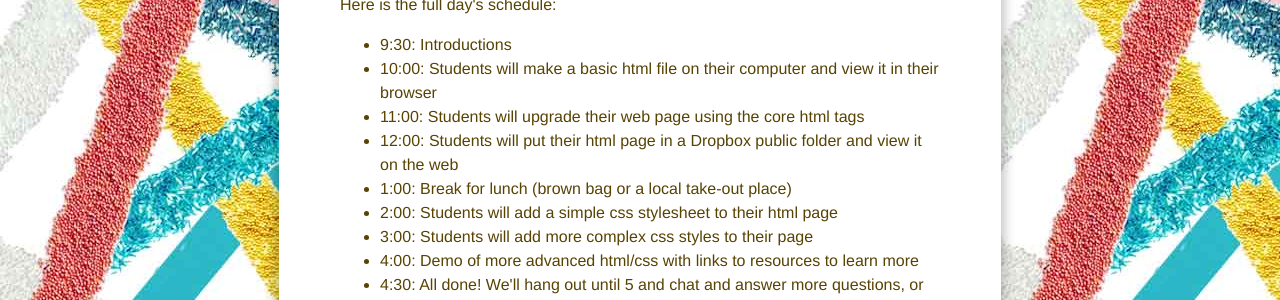
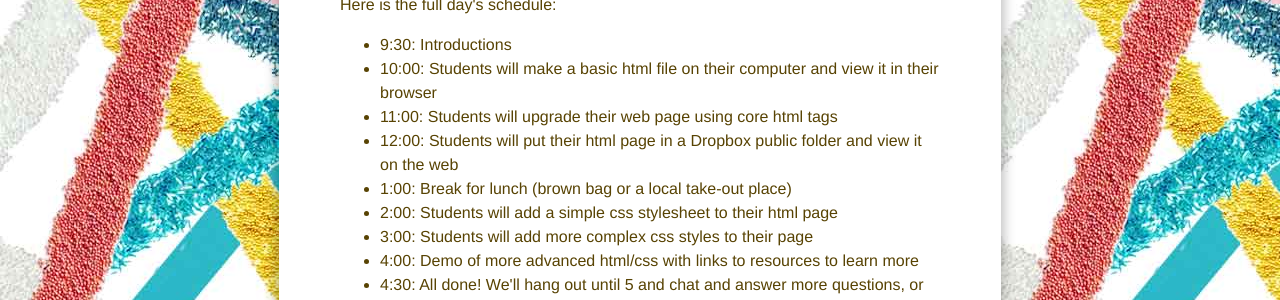
Before and after one commit to bmoreawsm/bmoreawsm.github.com, a Jekyll site: the page built from info.html, in a window 1280 px wide. Shown: the part 604-904 px from the top of the page. Built offline with Jekyll 4.4.1, drawn with Linux system fonts in a browser that asks for light colours; Markdown is read by kramdown in place of the engine named in the settings.

Commit message:
edits on info.html

```diff
--- a/info.html
+++ b/info.html
@@ -8,7 +8,7 @@ layout: default
 <ul>
   <li>9:30: Introductions</li>
   <li>10:00: Students will make a basic html file on their computer and view it in their browser</li>
-  <li>11:00: Students will upgrade their web page using the core html tags</li>
+  <li>11:00: Students will upgrade their web page using core html tags</li>
   <li>12:00: Students will put their html page in a Dropbox public folder and view it on the web</li>
   <li>1:00: Break for lunch (brown bag or a local take-out place)</li>
   <li>2:00: Students will add a simple css stylesheet to their html page</li>
```
